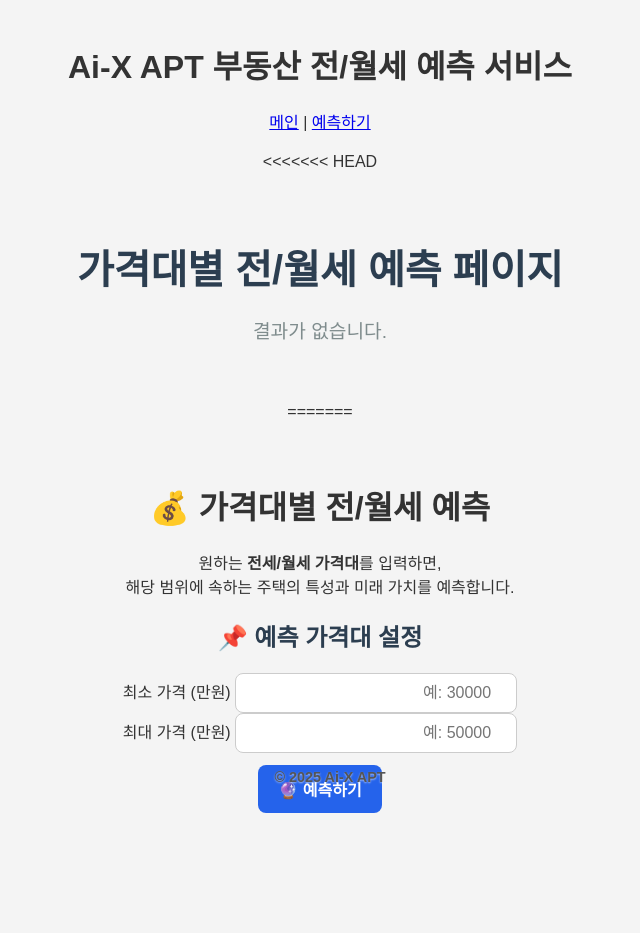
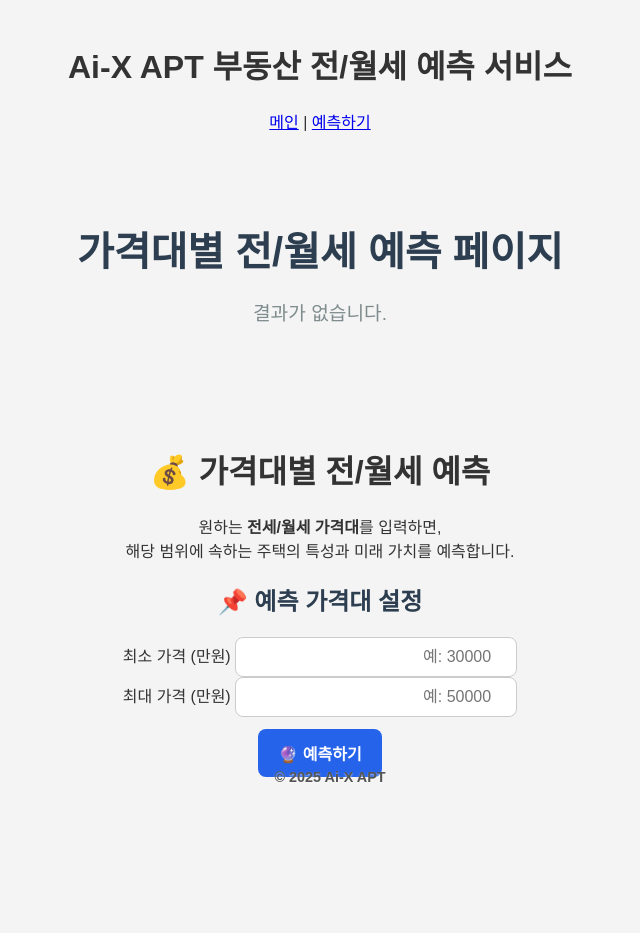
Before and after one commit to nakrlove/pyprj, a Django app: template bbs/templates/bbs/price_range_forecast.html in a window 1280 px wide. Shown: the whole page, without its empty margins (320-960 px from the left). After the commit the page ends 897 px from the top, so only its background shows below. Run offline with Django 5.2, Linux system fonts and the light colour scheme; the template is opened without the code that fills it, so the values that code supplies are empty.

Commit message:
Update price_range_forecast.html
메인이 이상함

```diff
--- a/bbs/templates/bbs/price_range_forecast.html
+++ b/bbs/templates/bbs/price_range_forecast.html
@@ -4,7 +4,7 @@
 {% block title %}가격대별 전/월세 예측{% endblock %}
 
 {% block content %}
-<<<<<<< HEAD
+
 <style>
     /* Overall page layout */
     .container {
@@ -268,7 +268,7 @@ for gu in gu_list:
     {% endif %}
 </div>
 
-=======
+
 <div class="container mx-auto p-8 bg-white shadow-xl rounded-xl max-w-4xl mt-10">
     <!-- 제목 -->
     <h1 class="text-3xl font-bold text-center text-teal-600 mb-8">💰 가격대별 전/월세 예측</h1>
@@ -421,5 +421,4 @@ for gu in gu_list:
         }
     }
 </script>
->>>>>>> 7f26a98dffa9cf835af6ea79046f57e8a94510b8
 {% endblock %}
```
